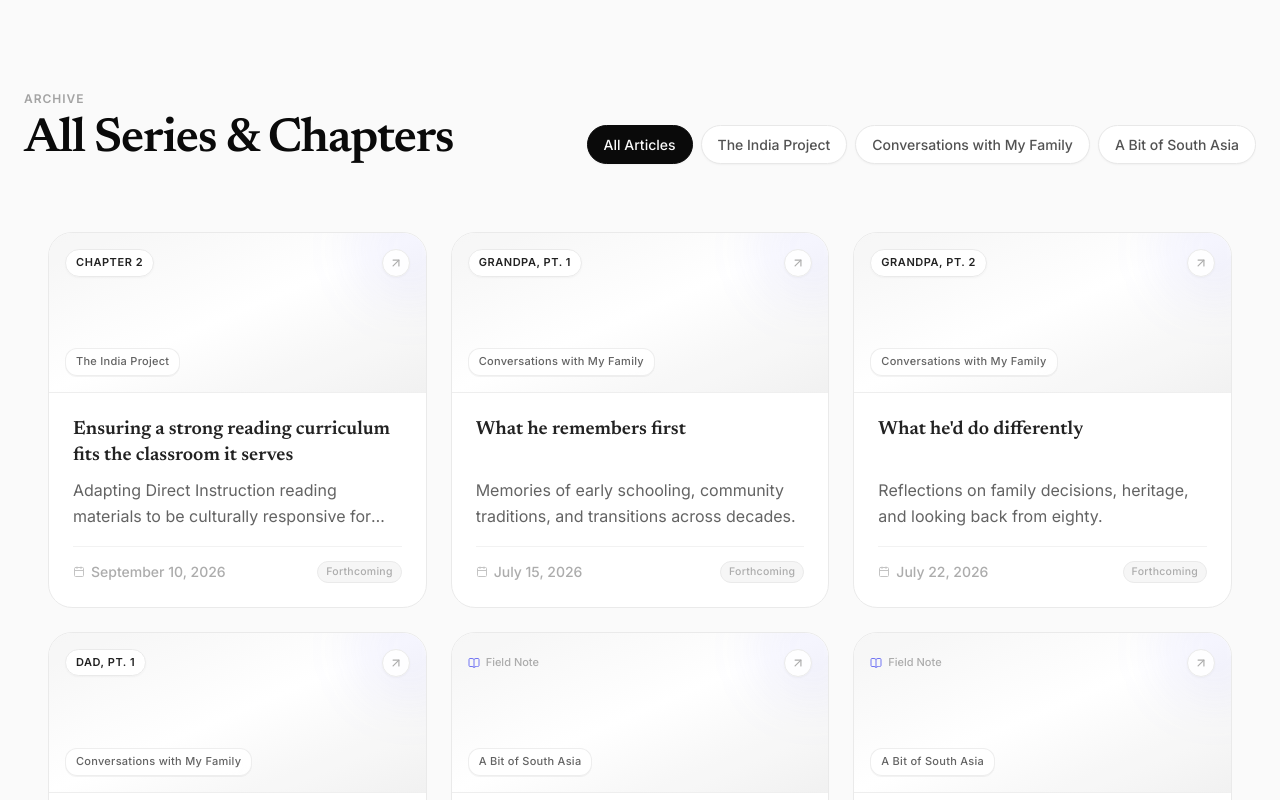
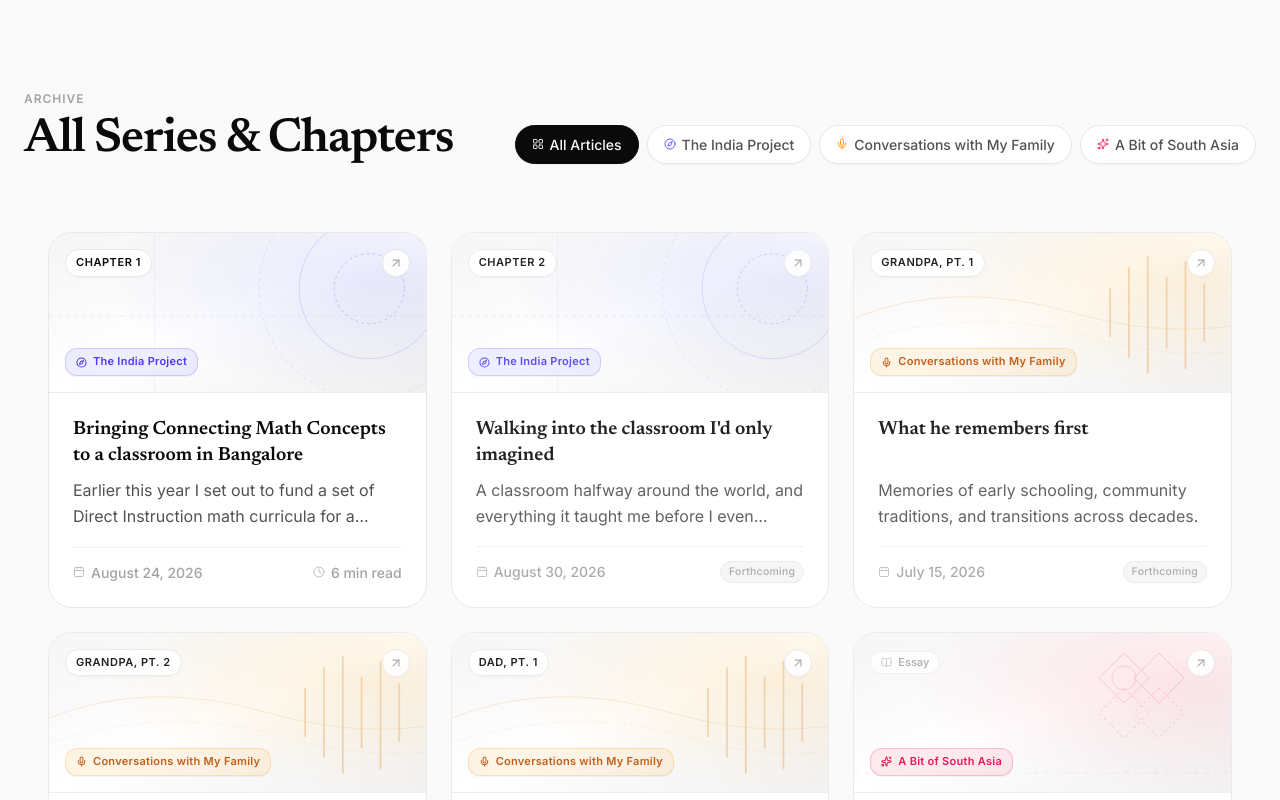
Before and after one commit to Dhyanesh2603/blog_v2, a React (Vite) app: page / in a window 1280 px wide. Shown: the part 1700-2500 px from the top of the page. Built offline with nearby package versions, Linux system fonts and the light colour scheme.

Commit message:
Enhance: Modern generative domain differentiation patterns, icons, and ensure both India Project chapters appear

```diff
--- a/src/components/blog/ArticleCard.jsx
+++ b/src/components/blog/ArticleCard.jsx
@@ -1,39 +1,127 @@
 import React from 'react';
 import { Link } from 'react-router';
-import { ArrowUpRight, BookOpen, Clock, Calendar } from 'lucide-react';
+import { ArrowUpRight, BookOpen, Clock, Calendar, Compass, Mic, Sparkles } from 'lucide-react';
 import { formatDate, cn } from '../../lib/utils';
+
+// ── Domain Visual Configurations (Modern, Generative & Non-Normie) ──
+const domainConfig = {
+  'india-project': {
+    label: 'The India Project',
+    icon: Compass,
+    accentHex: '#6366F1',
+    badgeClass: 'bg-indigo-500/10 text-indigo-600 dark:text-indigo-400 border-indigo-500/25',
+    hoverBorder: 'group-hover:border-indigo-500/40 group-hover:shadow-[0_8px_30px_rgba(99,102,241,0.12)]',
+    hoverText: 'group-hover:text-indigo-600 dark:group-hover:text-indigo-400',
+    pattern: () => (
+      <svg className="absolute inset-0 w-full h-full opacity-45 dark:opacity-50 pointer-events-none" xmlns="http://www.w3.org/2000/svg" preserveAspectRatio="none">
+        <defs>
+          <radialGradient id="ip-aura" cx="85%" cy="30%" r="70%">
+            <stop offset="0%" stopColor="#6366F1" stopOpacity="0.32" />
+            <stop offset="100%" stopColor="#6366F1" stopOpacity="0" />
+          </radialGradient>
+        </defs>
+        <rect width="100%" height="100%" fill="url(#ip-aura)" />
+        {/* Global coordinate telemetry arcs */}
+        <circle cx="85%" cy="35%" r="35" fill="none" stroke="#6366F1" strokeWidth="1" strokeDasharray="3 3" opacity="0.8" />
+        <circle cx="85%" cy="35%" r="70" fill="none" stroke="#6366F1" strokeWidth="1" opacity="0.5" />
+        <circle cx="85%" cy="35%" r="110" fill="none" stroke="#6366F1" strokeWidth="1" strokeDasharray="4 4" opacity="0.3" />
+        <line x1="0" y1="52%" x2="100%" y2="52%" stroke="#6366F1" strokeWidth="0.75" strokeDasharray="4 4" opacity="0.35" />
+        <line x1="28%" y1="0" x2="28%" y2="100%" stroke="#6366F1" strokeWidth="0.75" opacity="0.2" />
+      </svg>
+    ),
+  },
+  'family': {
+    label: 'Conversations with My Family',
+    icon: Mic,
+    accentHex: '#D97706',
+    badgeClass: 'bg-amber-500/10 text-amber-700 dark:text-amber-400 border-amber-500/25',
+    hoverBorder: 'group-hover:border-amber-500/40 group-hover:shadow-[0_8px_30px_rgba(217,119,6,0.12)]',
+    hoverText: 'group-hover:text-amber-700 dark:group-hover:text-amber-400',
+    pattern: () => (
+      <svg className="absolute inset-0 w-full h-full opacity-45 dark:opacity-50 pointer-events-none" xmlns="http://www.w3.org/2000/svg" preserveAspectRatio="none">
+        <defs>
+          <radialGradient id="fam-aura" cx="85%" cy="30%" r="70%">
+            <stop offset="0%" stopColor="#F59E0B" stopOpacity="0.32" />
+            <stop offset="100%" stopColor="#F59E0B" stopOpacity="0" />
+          </radialGradient>
+        </defs>
+        <rect width="100%" height="100%" fill="url(#fam-aura)" />
+        {/* Oral history voice frequency soundwave bars */}
+        <g stroke="#D97706" strokeWidth="1.75" strokeLinecap="round" opacity="0.7">
+          <line x1="68%" y1="65%" x2="68%" y2="35%" />
+          <line x1="73%" y1="78%" x2="73%" y2="22%" />
+          <line x1="78%" y1="88%" x2="78%" y2="15%" />
+          <line x1="83%" y1="72%" x2="83%" y2="28%" />
+          <line x1="88%" y1="85%" x2="88%" y2="18%" />
+          <line x1="93%" y1="68%" x2="93%" y2="32%" />
+        </g>
+        {/* Generational timeline strata curve */}
+        <path d="M0,85 Q100,45 220,80 T450,75" fill="none" stroke="#D97706" strokeWidth="1" opacity="0.35" />
+        <path d="M0,110 Q120,70 240,105 T480,95" fill="none" stroke="#D97706" strokeWidth="1" strokeDasharray="3 3" opacity="0.25" />
+      </svg>
+    ),
+  },
+  'culture': {
+    label: 'A Bit of South Asia',
+    icon: Sparkles,
+    accentHex: '#E11D48',
+    badgeClass: 'bg-rose-500/10 text-rose-600 dark:text-rose-400 border-rose-500/25',
+    hoverBorder: 'group-hover:border-rose-500/40 group-hover:shadow-[0_8px_30px_rgba(225,29,72,0.12)]',
+    hoverText: 'group-hover:text-rose-600 dark:group-hover:text-rose-400',
+    pattern: () => (
+      <svg className="absolute inset-0 w-full h-full opacity-45 dark:opacity-50 pointer-events-none" xmlns="http://www.w3.org/2000/svg" preserveAspectRatio="none">
+        <defs>
+          <radialGradient id="sa-aura" cx="85%" cy="30%" r="70%">
+            <stop offset="0%" stopColor="#F43F5E" stopOpacity="0.32" />
+            <stop offset="100%" stopColor="#F43F5E" stopOpacity="0" />
+          </radialGradient>
+        </defs>
+        <rect width="100%" height="100%" fill="url(#sa-aura)" />
+        {/* Modern architectural heritage geometric lattice */}
+        <g stroke="#E11D48" fill="none" strokeWidth="0.85" opacity="0.6">
+          <polygon points="270,20 295,45 270,70 245,45" />
+          <polygon points="305,20 330,45 305,70 280,45" />
+          <polygon points="270,55 295,80 270,105 245,80" strokeDasharray="3 3" />
+          <polygon points="305,55 330,80 305,105 280,80" strokeDasharray="3 3" />
+          <circle cx="270" cy="45" r="12" strokeWidth="0.75" />
+        </g>
+        <line x1="0" y1="88%" x2="100%" y2="88%" stroke="#E11D48" strokeWidth="0.75" strokeDasharray="5 5" opacity="0.25" />
+      </svg>
+    ),
+  },
+};
 
 export default function ArticleCard({ post, className }) {
   if (!post) return null;
   const isForthcoming = post.status === 'forthcoming';
+  const config = domainConfig[post.category] || domainConfig['india-project'];
+  const DomainIcon = config.icon;
 
   return (
     <Link
       to={`/blog/${post.slug}`}
       className={cn(
-        "group relative flex flex-col h-full bg-[var(--color-surface)] border border-[var(--color-border)] rounded-2xl overflow-hidden transition-all duration-300 ease-out hover:-translate-y-1 hover:shadow-card-hover hover:border-[var(--color-border-hover)]",
+        "group relative flex flex-col h-full bg-[var(--color-surface)] border border-[var(--color-border)] rounded-2xl overflow-hidden transition-all duration-300 ease-out hover:-translate-y-1 hover:shadow-card-hover",
+        config.hoverBorder,
         isForthcoming && "opacity-90",
         className
       )}
     >
-      {/* ── Theme-Aligned Cover Banner (Consistent & Premium, No Loud/Random Colors) ── */}
+      {/* ── Bespoke Domain Generative Cover (Modern, Sophisticated & Non-Normie) ── */}
       <div className="relative w-full h-36 sm:h-40 bg-gradient-to-br from-[var(--color-elevated)] via-[var(--color-surface)] to-[var(--color-subtle)] border-b border-[var(--color-border)]/70 p-4 flex flex-col justify-between overflow-hidden">
-        {/* Subtle Ambient Theme Glow */}
-        <div
-          className="absolute -top-10 -right-10 w-28 h-28 bg-[var(--color-accent)]/8 rounded-full blur-xl group-hover:scale-125 group-hover:bg-[var(--color-accent)]/15 transition-all duration-500 pointer-events-none"
-          aria-hidden="true"
-        />
+        {/* Domain Generative SVG Background (Radar vs Soundwave vs Lattice) */}
+        {config.pattern()}
 
-        {/* Top Bar: Chapter Pill (if available) + Hover Arrow */}
+        {/* Top Bar: Chapter Pill (if available) + Interactive Hover Indicator */}
         <div className="relative z-10 flex items-center justify-between w-full">
           {post.chapter ? (
             <span className="inline-flex items-center text-[11px] font-semibold uppercase tracking-wider px-2.5 py-1 rounded-full bg-[var(--color-surface)]/90 backdrop-blur-md text-[var(--color-primary)] border border-[var(--color-border)] shadow-xs">
               {post.chapter}
             </span>
           ) : (
-            <span className="inline-flex items-center gap-1.5 text-[11px] font-medium text-[var(--color-muted)]">
-              <BookOpen size={12} className="text-[var(--color-accent)]" />
-              <span>Field Note</span>
+            <span className="inline-flex items-center gap-1.5 text-[11px] font-medium text-[var(--color-muted)] bg-[var(--color-surface)]/80 backdrop-blur-md px-2.5 py-0.5 rounded-full border border-[var(--color-border)]/60">
+              <BookOpen size={11} className="opacity-70" />
+              <span>Essay</span>
             </span>
           )}
 
@@ -42,10 +130,14 @@ export default function ArticleCard({ post, className }) {
           </div>
         </div>
 
-        {/* Bottom Bar: Clean Category Badge Aligned with Theme */}
+        {/* Bottom Bar: Distinctive Domain Badge with Icon */}
         <div className="relative z-10">
-          <span className="inline-flex items-center text-[11px] font-medium tracking-wide px-2.5 py-1 rounded-md bg-[var(--color-surface)]/85 backdrop-blur-md text-[var(--color-secondary)] group-hover:text-[var(--color-primary)] border border-[var(--color-border)]/80 transition-colors shadow-2xs">
-            {post.categoryLabel || post.category}
+          <span className={cn(
+            "inline-flex items-center gap-1.5 text-[11px] font-semibold tracking-wide px-2.5 py-1 rounded-md backdrop-blur-md border transition-colors shadow-2xs",
+            config.badgeClass
+          )}>
+            <DomainIcon size={11} strokeWidth={2.2} />
+            <span>{post.categoryLabel || config.label}</span>
           </span>
         </div>
       </div>
@@ -55,7 +147,10 @@ export default function ArticleCard({ post, className }) {
         <div>
           {/* Uniform Title Height: fixed 3.25rem space for perfect alignment */}
           <div className="min-h-[3.25rem] flex items-start mb-2">
-            <h3 className="text-[17px] sm:text-[19px] font-semibold font-serif text-[var(--color-primary)] leading-snug line-clamp-2 transition-colors duration-200 group-hover:text-[var(--color-accent)]">
+            <h3 className={cn(
+              "text-[17px] sm:text-[19px] font-semibold font-serif text-[var(--color-primary)] leading-snug line-clamp-2 transition-colors duration-200",
+              config.hoverText
+            )}>
               {post.title}
             </h3>
           </div>
--- a/src/components/blog/CategoryFilter.jsx
+++ b/src/components/blog/CategoryFilter.jsx
@@ -1,5 +1,13 @@
 import React from 'react';
+import { LayoutGrid, Compass, Mic, Sparkles } from 'lucide-react';
 import { cn } from '../../lib/utils';
+
+const filterIcons = {
+  'all': LayoutGrid,
+  'india-project': Compass,
+  'family': Mic,
+  'culture': Sparkles,
+};
 
 export default function CategoryFilter({ categories = [], activeCategory = 'all', onCategoryChange, className = '' }) {
   // Ensure we have a clean list of filter options with 'all' as the first option "All Articles"
@@ -16,6 +24,8 @@ export default function CategoryFilter({ categories = [], activeCategory = 'all'
     >
       {filterList.map((category) => {
         const isActive = activeCategory === category.id || (category.id === 'all' && !activeCategory);
+        const Icon = filterIcons[category.id] || LayoutGrid;
+
         return (
           <button
             key={category.id}
@@ -24,13 +34,28 @@ export default function CategoryFilter({ categories = [], activeCategory = 'all'
             aria-checked={isActive}
             onClick={() => onCategoryChange(category.id)}
             className={cn(
-              "px-4 py-2 rounded-full text-caption font-medium transition-all duration-200 whitespace-nowrap cursor-pointer shadow-xs",
+              "inline-flex items-center gap-1.5 px-4 py-2 rounded-full text-caption font-medium transition-all duration-200 whitespace-nowrap cursor-pointer shadow-xs",
               isActive
                 ? "bg-[var(--color-primary)] text-[var(--color-inverse)] border border-[var(--color-primary)] font-semibold shadow-sm"
                 : "bg-[var(--color-surface)] text-[var(--color-secondary)] hover:text-[var(--color-primary)] border border-[var(--color-border)] hover:border-[var(--color-border-hover)]"
             )}
           >
-            {category.label}
+            <Icon
+              size={12}
+              className={cn(
+                "transition-colors",
+                isActive
+                  ? "text-[var(--color-inverse)] opacity-90"
+                  : category.id === 'india-project'
+                    ? "text-indigo-500"
+                    : category.id === 'family'
+                      ? "text-amber-500"
+                      : category.id === 'culture'
+                        ? "text-rose-500"
+                        : "opacity-60"
+              )}
+            />
+            <span>{category.label}</span>
           </button>
         );
       })}
--- a/src/data/posts.js
+++ b/src/data/posts.js
@@ -155,15 +155,15 @@ export const posts = [
     ],
   },
   {
-    id: 'ensuring-reading-curriculum',
-    slug: 'ensuring-reading-curriculum',
-    title: 'Ensuring a strong reading curriculum fits the classroom it serves',
-    excerpt: 'Adapting Direct Instruction reading materials to be culturally responsive for classrooms across South Asia.',
+    id: 'walking-into-the-classroom',
+    slug: 'walking-into-the-classroom',
+    title: "Walking into the classroom I'd only imagined",
+    excerpt: "A classroom halfway around the world, and everything it taught me before I even landed. Walking through the doors in Bangalore and seeing the curriculum in action.",
     category: 'india-project',
     categoryLabel: 'The India Project',
     coverImage: null,
-    date: '2026-09-10',
-    readTime: '8 min read',
+    date: '2026-08-30',
+    readTime: '5 min read',
     author: authors.siddarth,
     featured: false,
     chapter: 'Chapter 2',
--- a/src/pages/Home.jsx
+++ b/src/pages/Home.jsx
@@ -10,7 +10,7 @@ import { posts, categories, getFeaturedPost, getPostsByCategory } from '../data/
 export default function Home() {
   const [activeCategory, setActiveCategory] = useState('all');
   const featured = getFeaturedPost();
-  const filteredPosts = getPostsByCategory(activeCategory).filter(p => p.id !== featured?.id);
+  const filteredPosts = getPostsByCategory(activeCategory);
 
   return (
     <>
```
Also changed, not shown: src/components/blog/HeroArticle.jsx (+14 -5 lines).
